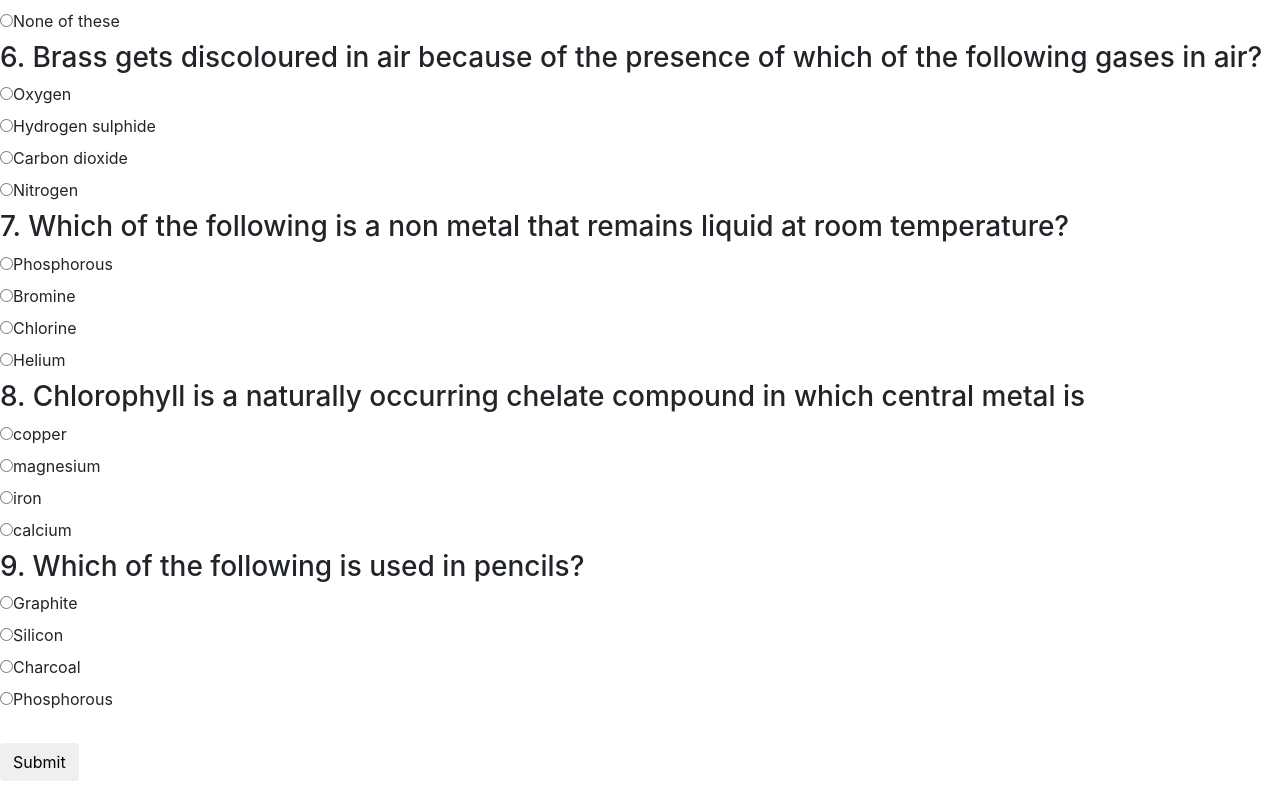
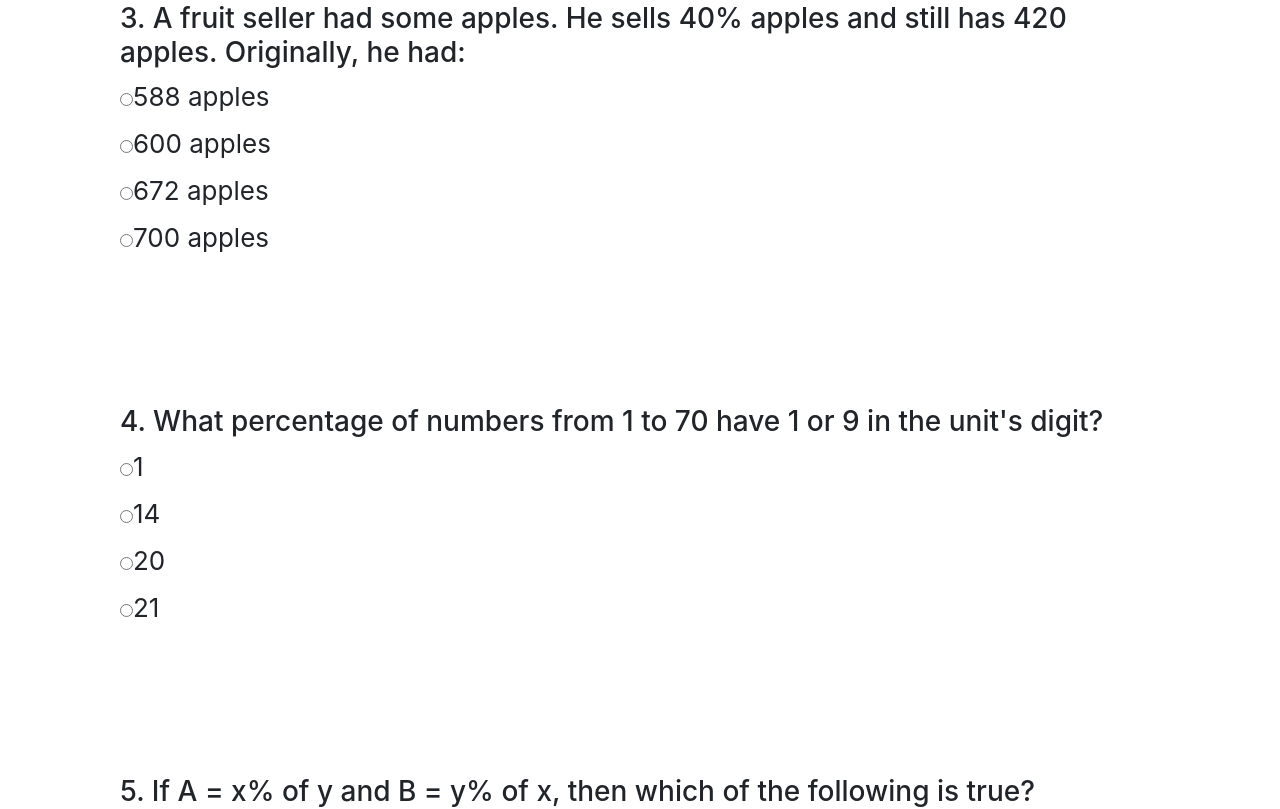
Before and after one commit to rohit204k/student_test_portal, a React (Create React App) app: page /questions in a window 1280 px wide. Shown: the part 908-1717 px from the top of the page. Before the commit the page ends 1689 px from the top, so only its background shows below. Built offline with nearby package versions, Linux system fonts and the light colour scheme; no server answers.

Commit message:
Styling all pages done

```diff
--- a/src/Components/Authform.js
+++ b/src/Components/Authform.js
@@ -8,6 +8,8 @@ const Card = styled.div`
   display: flex;
   flex-direction: column;
   align-items: center;
+  margin-top: 100px;
+  font-size:22px
 `;
 
 const Form = styled.div`
@@ -26,6 +28,15 @@ const Input = styled.input
   border-color: #3f4eae;
   color: #3f4eae;
 `;
+
+const Div = styled.div
+`
+  border: 10px hidden;
+  padding: 20px;
+  margin: 50px 100px 100px 100px;
+  font-size: 26px;
+`;
+
 const Label = styled.label
 `
   width: 100%;
@@ -41,14 +52,28 @@ const Button = styled.button`
   background: linear-gradient(to bottom, #6371c7, #5563c1);
   border-color: #3f4eae;
   border-radius: 3px;
-  margin: 0.25rem;
-  padding: 0.25rem;
+  margin: 0.3rem;
+  padding: 10px 0.5px;
   color: white;
   font-weight: 700;
   width: 100%;
   margin-bottom: 1rem;
-  font-size: 0.8rem;
+  font-size: 0.9rem;
 `;
+
+const Button1 = styled.button`
+  background: linear-gradient(to bottom, #6371c7, #5563c1);
+  border-color: #3f4eae;
+  border-radius: 3px;
+  margin: 5px 100px 5px 500px;
+  padding: 10px 0.5px;
+  color: white;
+  font-weight: 700;
+  width: 10%;
+  margin-bottom: 1rem;
+  font-size: 0.9rem;
+`;
+
 
 const Logo = styled.img`
   width: 50%;
@@ -59,4 +84,4 @@ const Error = styled.div`
   background-color: red;
 `;
 
-export { Label,Form, Input, Button, Logo, Card, Error };
+export { Label,Form,Div, Input, Button, Button1, Logo, Card, Error };
--- a/src/Components/CourseList.js
+++ b/src/Components/CourseList.js
@@ -2,6 +2,7 @@ import React, { Component, useState, useEffect } from "react";
 import "./CourseList.css";
 import CourseDataService from "../Services/CourseDataService";
 import { Redirect } from "react-router";
+import {Card,Button } from "./Authform";
 class Courses extends Component {
     constructor(props) {
         super(props);
@@ -30,13 +31,14 @@ class Courses extends Component {
     render() {
         return (
             <div className="container">
-                <h3>Available Courses</h3>
+                <h3 style={{textAlign:"center"}}>Available Courses</h3>
                 <table className="table">
                     <thead>
                         <tr>
                             <th>Course ID</th>
                             <th>Course Name</th>
                             <th>Test Date</th>
+                            <th>Click Below </th>
                         </tr>
                     </thead>
                     <tbody>
@@ -46,9 +48,9 @@ class Courses extends Component {
                                 <td>{course.courseName}</td>
                                 <td>{course.date}</td>
                                 <td>
-                                    <button className="buttonClass" onClick={this.handleTest}>
+                                    <Button className="buttonClass" onClick={this.handleTest}>
                                         Take Test Now!
-                  </button>
+                  </Button>
                                 </td>
                             </tr>
                         ))}
--- a/src/Components/Login.js
+++ b/src/Components/Login.js
@@ -1,6 +1,6 @@
 import React, { Component, useState, useEffect } from "react";
 import { Link } from 'react-router-dom';
-import { Input, Button } from '../Components/Authform';
+import { Card,Input, Button } from '../Components/Authform';
 import { Redirect } from "react-router-dom"
 import axios from 'axios'
 import { API_URL } from '../configuration'
@@ -44,7 +44,7 @@ const Login = () => {
         <tbody>
           <tr>
             <td>
-              <h2>Student Login Page</h2>
+              <h2 style={{textAlign:"center"}}>Student Login Page</h2>
             </td>
           </tr>
           <tr>
--- a/src/Components/Question.js
+++ b/src/Components/Question.js
@@ -1,5 +1,6 @@
 import React, { Component } from "react";
 import QuestionDataService from '../Services/QuestionDataService'
+import {Div } from "./Authform";
 
 class Question extends Component {
   state = {
@@ -46,7 +47,7 @@ refreshQuestions() {
   render() {
     const { data } = this.props;
     return (
-      <>
+      <Div>
         <h3>
           {data.id}. {data.question}
         </h3>
@@ -67,7 +68,7 @@ refreshQuestions() {
             </div>
           );
         })}
-      </>
+      </Div>
     );
   }
 }
--- a/src/Components/Questions.js
+++ b/src/Components/Questions.js
@@ -2,6 +2,7 @@ import React, { Component } from "react";
 import { questions, answerKeys } from "./Data";
 import Question from "./Question";
 import { Redirect } from "react-router";
+import {Card,Button1 } from "./Authform";
 
 export default class Questions extends Component {
   state = {
@@ -39,9 +40,9 @@ export default class Questions extends Component {
           />
         ))}
         <br />
-        <button type="button" className="btn" onClick={this.onSubmit}>
+        <Button1 type="button" className="btn" onClick={this.onSubmit}>
           Submit
-        </button>
+        </Button1>
         {showResults && (
           <Redirect
             to={{
--- a/src/Components/Results.js
+++ b/src/Components/Results.js
@@ -1,6 +1,7 @@
 import React, { Component } from "react";
 import axios from 'axios'
 import { API_URL } from '../configuration'
+import {Card,Button } from "./Authform";
 
 class Results extends Component {
   constructor(props) {
@@ -27,8 +28,10 @@ class Results extends Component {
     let { studOb } = this.state;
     return this.props.location.state ? (
       <>
+       <Card>
         <div>{`Name: ${studOb.fName} ${studOb.lName}`}</div>
         <div>{`Your score is ${this.props.location.state.score}`} </div>
+      </Card>
       </>
     ) : (
         <h1> 404 Page</h1>
--- a/src/Components/Signup.js
+++ b/src/Components/Signup.js
@@ -14,7 +14,7 @@ const Signup=()=>{
 
   return (
     <Card>
-     <h1>Student Signup Page</h1>
+     <h1 style={{textAlign:"center"}}>Student Signup Page</h1>
       <Form>
         <label for = "studID">Student ID:</label>
         <Input type="text" id="studID" name="studID" onChange={handleInputChange} placeholder="eg: 1EL16DW001" />
--- a/src/Components/StartPage.js
+++ b/src/Components/StartPage.js
@@ -1,17 +1,32 @@
 import React from "react";
 import { Link } from "react-router-dom";
+import {Card,Button } from "./Authform";
 
 const StartPage = () => {
   return (
-    <div>
-      <h2>Take your test.</h2>
-      <p>
-        <b>Choose the right answer.</b>
-      </p>
-      <Link to="/questions">
-        <button className="btn">Start Test</button>
+    <Card>
+    <div style={{textAlign:"center"}}className="startcard">
+      <table className="starttable">
+        <tr>
+          <td>
+            <h1>Take your test.</h1>
+          </td>
+        </tr>
+        <tr>
+          <td>
+            Choose the right answer.
+          </td>
+        </tr>
+        <tr>
+          <td>
+          <Link to="/questions">
+        <Button className="btn">Start Test</Button>
       </Link>
+          </td>
+        </tr>
+      </table>
     </div>
+  </Card>
   );
 };
 export default StartPage;
```
